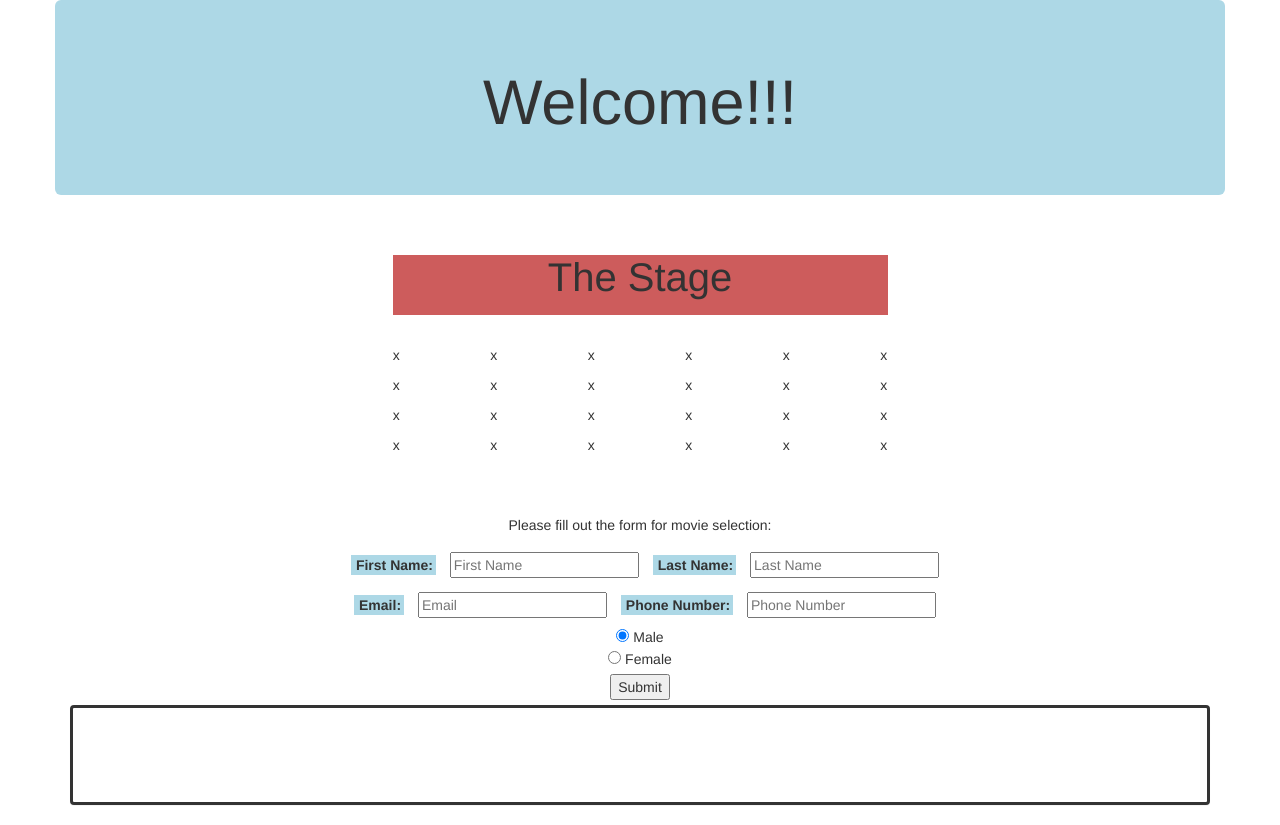
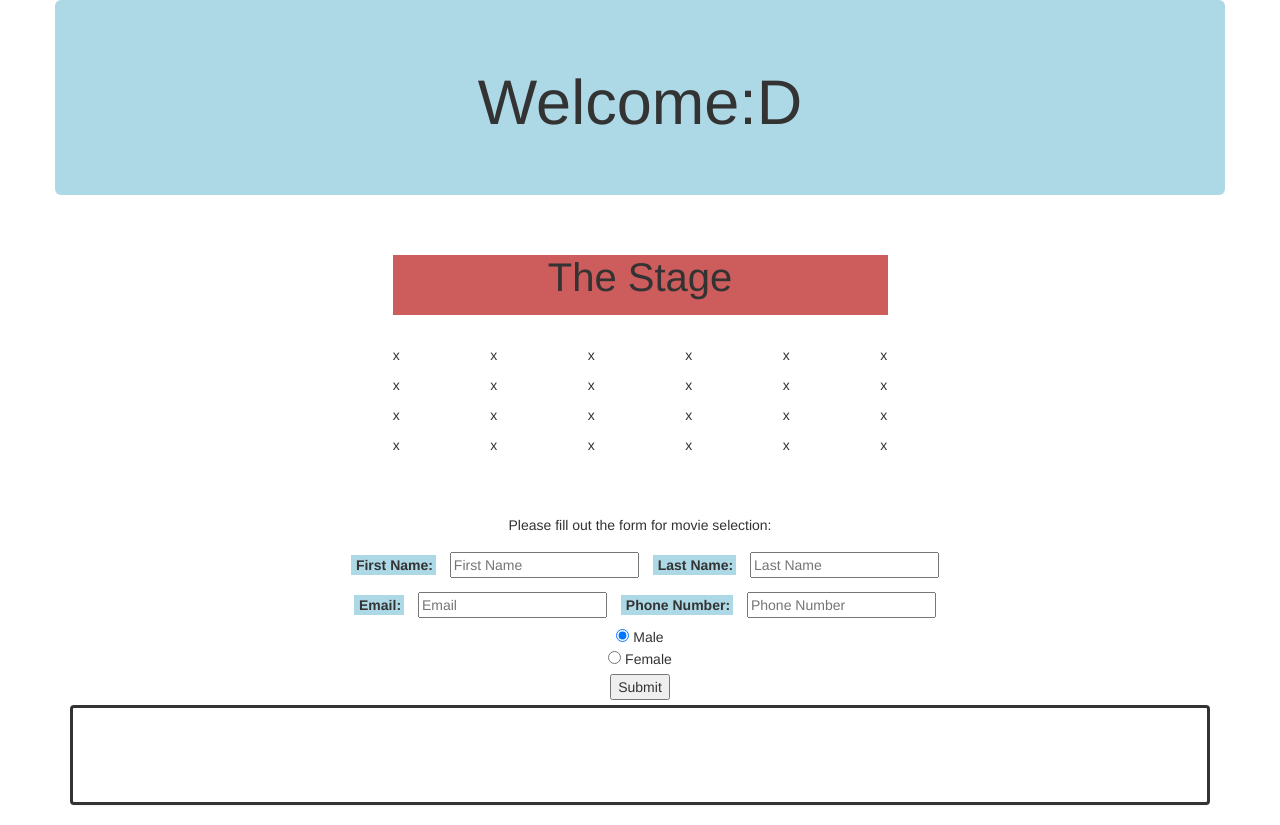
Before and after one commit to corcorankt1/gc-lab8, a plain HTML site: page index.html in a window 1280 px wide. Drawn offline with nearby package versions, Linux system fonts and the light colour scheme.

Commit message:
another commit

```diff
--- a/index.html
+++ b/index.html
@@ -14,7 +14,7 @@
       <div class = "row">
         <div class= "jumbotron">
 
-          <h1 class="greeting"> Welcome!!!</h1>
+          <h1 class="greeting"> Welcome:D</h1>
         </div>
       </div>
 
```
